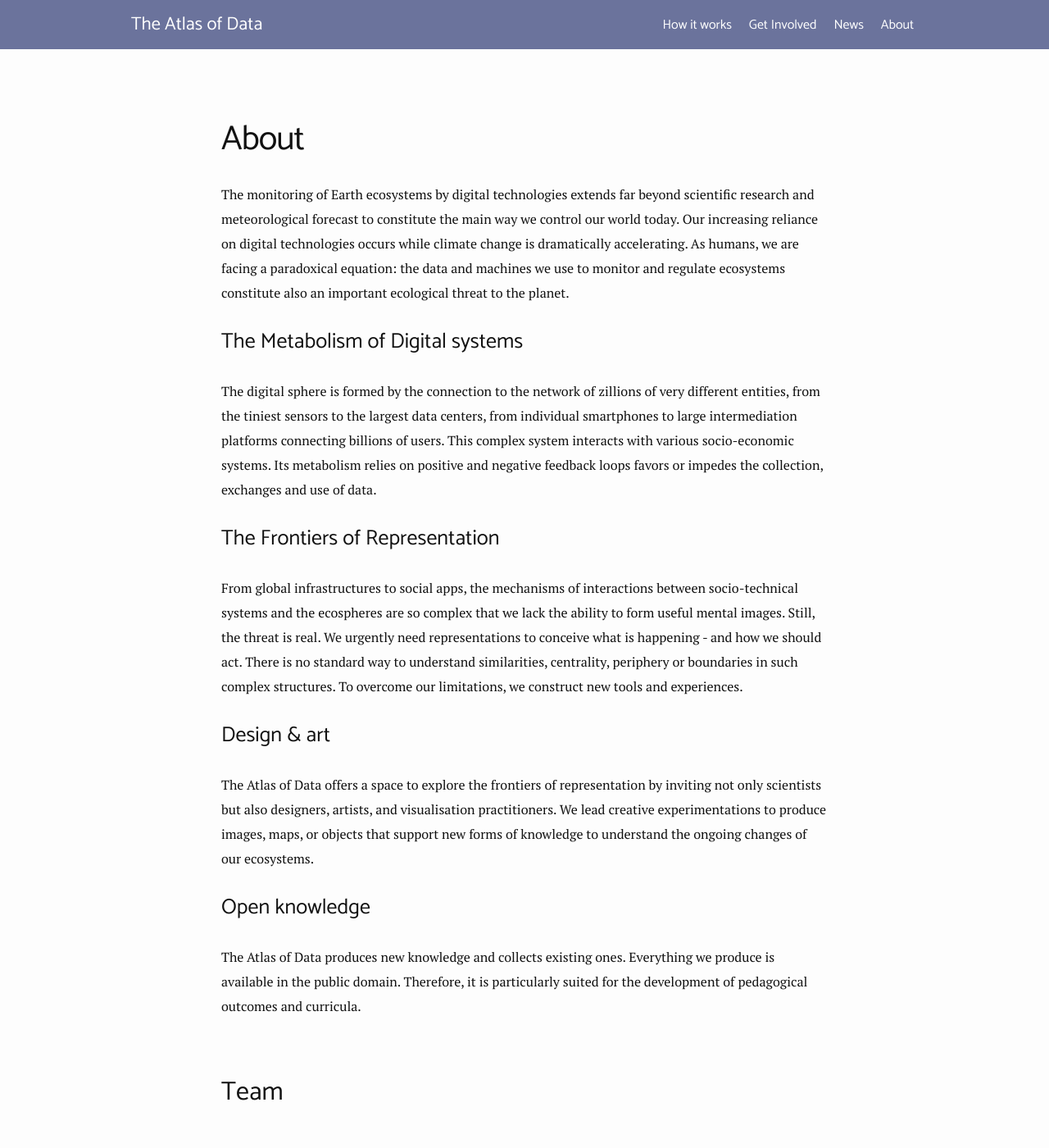
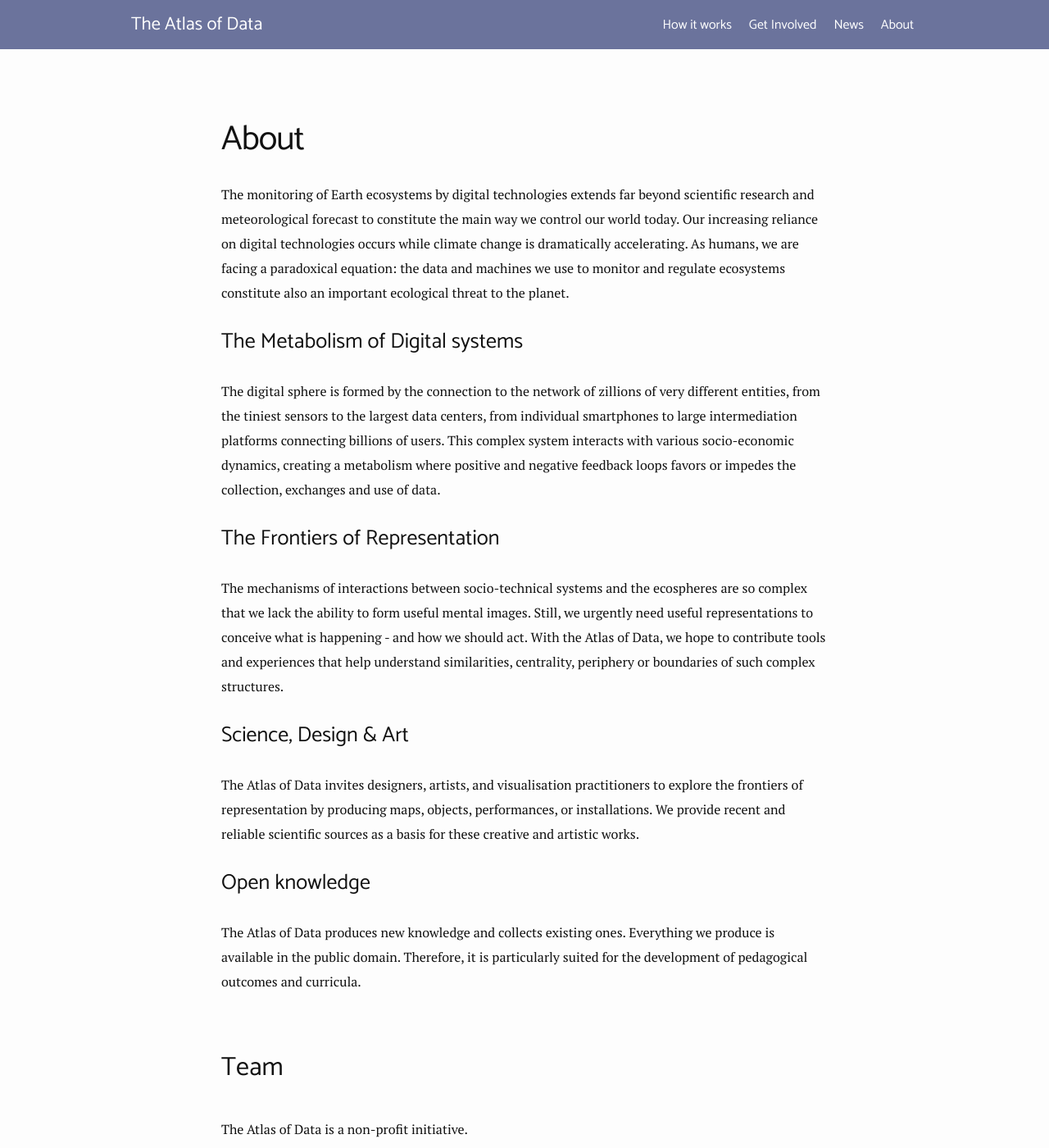
Before and after one commit to atlasofdata/atlasofdata.github.io, a Jekyll site: the page built from about.md, in a window 1280 px wide and 1400 px high. Shown: the whole window at 82% size. Built offline with Jekyll 4.4.1, drawn with Linux system fonts in a browser that asks for light colours.

Commit message:
small language fixes

```diff
--- a/about.md
+++ b/about.md
@@ -8,15 +8,15 @@
 
 ### The Metabolism of Digital systems
 
-The digital sphere is formed by the connection to the network of zillions of very different entities, from the tiniest sensors to the largest data centers, from individual smartphones to large intermediation platforms connecting billions of users. This complex system interacts with various socio-economic systems. Its metabolism relies on positive and negative feedback loops favors or impedes the collection, exchanges and use of data.
+The digital sphere is formed by the connection to the network of zillions of very different entities, from the tiniest sensors to the largest data centers, from individual smartphones to large intermediation platforms connecting billions of users. This complex system interacts with various socio-economic dynamics, creating a metabolism where positive and negative feedback loops favors or impedes the collection, exchanges and use of data.
 
 ### The Frontiers of Representation
 
-From global infrastructures to social apps, the mechanisms of interactions between socio-technical systems and the ecospheres are so complex that we lack the ability to form useful mental images. Still, the threat is real. We urgently need representations to conceive what is happening - and how we should act. There is no standard way to understand similarities, centrality, periphery or boundaries in such complex structures. To overcome our limitations, we construct new tools and experiences.
+The mechanisms of interactions between socio-technical systems and the ecospheres are so complex that we lack the ability to form useful mental images. Still, we urgently need useful representations to conceive what is happening - and how we should act. With the Atlas of Data, we hope to contribute tools and experiences that help understand similarities, centrality, periphery or boundaries of such complex structures.
 
-### Design & art
+### Science, Design & Art
 
-The Atlas of Data offers a space to explore the frontiers of representation by inviting not only scientists but also designers, artists, and visualisation practitioners. We lead creative experimentations to produce images, maps, or objects that support new forms of knowledge to understand the ongoing changes of our ecosystems.
+The Atlas of Data invites designers, artists, and visualisation practitioners to explore the frontiers of representation by producing maps, objects, performances, or installations. We provide recent and reliable scientific sources as a basis for these creative and artistic works.
 
 ### Open knowledge
 
```
Also changed, not shown: contribute.md (+2 -2 lines), news.md (+3 -1 lines).
